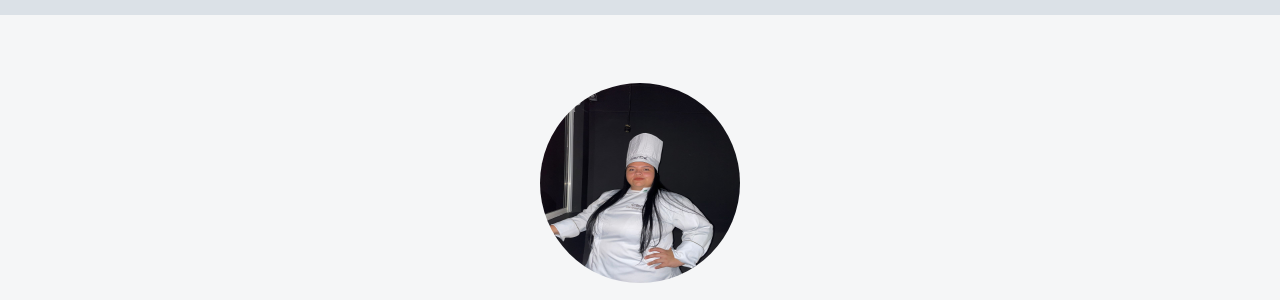
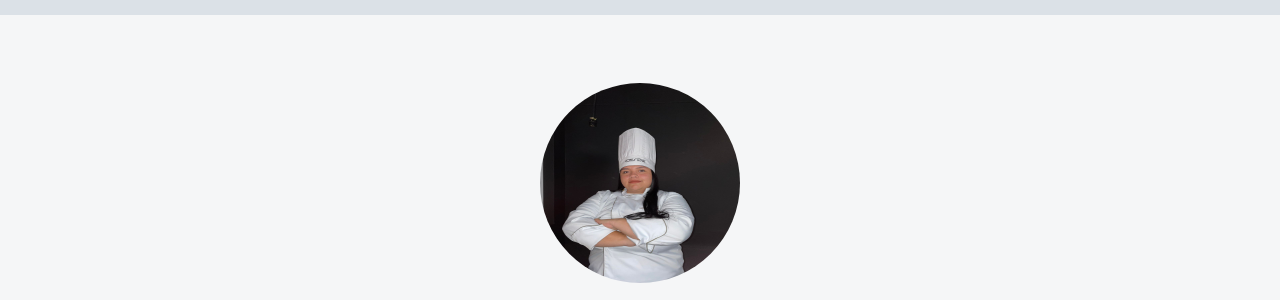
Before and after one commit to alejomu02/Luisa_portafolio, a plain HTML site: page index.html in a window 1280 px wide. Shown: the part 134-434 px from the top of the page. Drawn offline with nearby package versions, Linux system fonts and the light colour scheme; a web font is replaced by a local one.

Commit message:
cambio de imagen
cambio de imagen de luisa

```diff
--- a/index.html
+++ b/index.html
@@ -59,7 +59,7 @@
     <!-- Seccion Hero-->
     <section class="hero align-items-stretch">
         <div class="hero-principal d-flex flex-column justify-content-center align-items-center">
-            <img class="hero-imagen-perfil" src="img/Chef_Luisa.jpg" alt="Foto de Luisa">
+            <img class="hero-imagen-perfil" src="img/chef_luisa1.jpg" alt="Foto de Luisa">
             <h1>Hola, soy Luisa Goméz</h1>
             <h2>Desarrollo platos de alta cocina</h2>
         </div>
```
Also changed, not shown: img/chef_luisa1.jpg (added).
